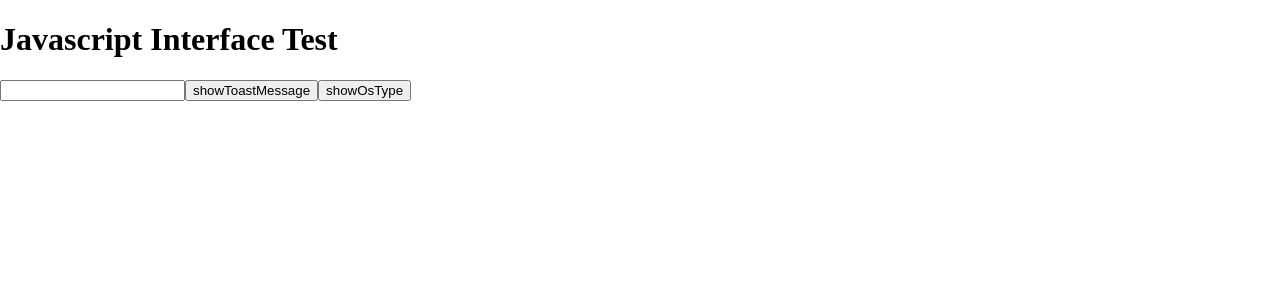
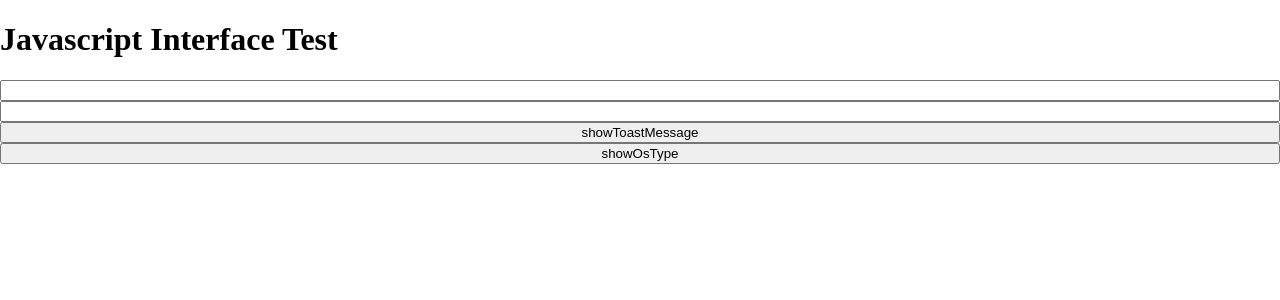
Before and after one commit to withbbang/js-interface-test, a React (Create React App) app: page / in a window 1280 px wide. Shown: the top 300 px of the page. Built offline with nearby package versions, Linux system fonts and the light colour scheme; a web font is replaced by a local one.

Commit message:
퍼블 수정

```diff
--- a/src/App.tsx
+++ b/src/App.tsx
@@ -2,6 +2,7 @@ import { useEffect, useRef, useState } from 'react';
 
 const App = (): JSX.Element => {
   const [value, setValue] = useState('');
+  const [osType, setOsType] = useState('');
 
   useEffect(() => {
     // Native -> Web
@@ -36,18 +37,19 @@ const App = (): JSX.Element => {
     const { userAgent } = navigator;
 
     if (/android/i.test(userAgent)) {
-      console.log('Android');
+      setOsType('Android');
     } else if (/iPad|iPhone|iPod/.test(userAgent)) {
-      console.log('IOS');
+      setOsType('IOS');
     } else {
-      console.log('Unknown');
+      setOsType('Unknown');
     }
   };
 
   return (
-    <div>
+    <div style={{ display: 'flex', flexDirection: 'column' }}>
       <h1>Javascript Interface Test</h1>
       <input value={value} />
+      <input value={osType} />
       <button onClick={handleShowToastMessage}>showToastMessage</button>
       <button onClick={handleGetOsType}>showOsType</button>
     </div>
```
